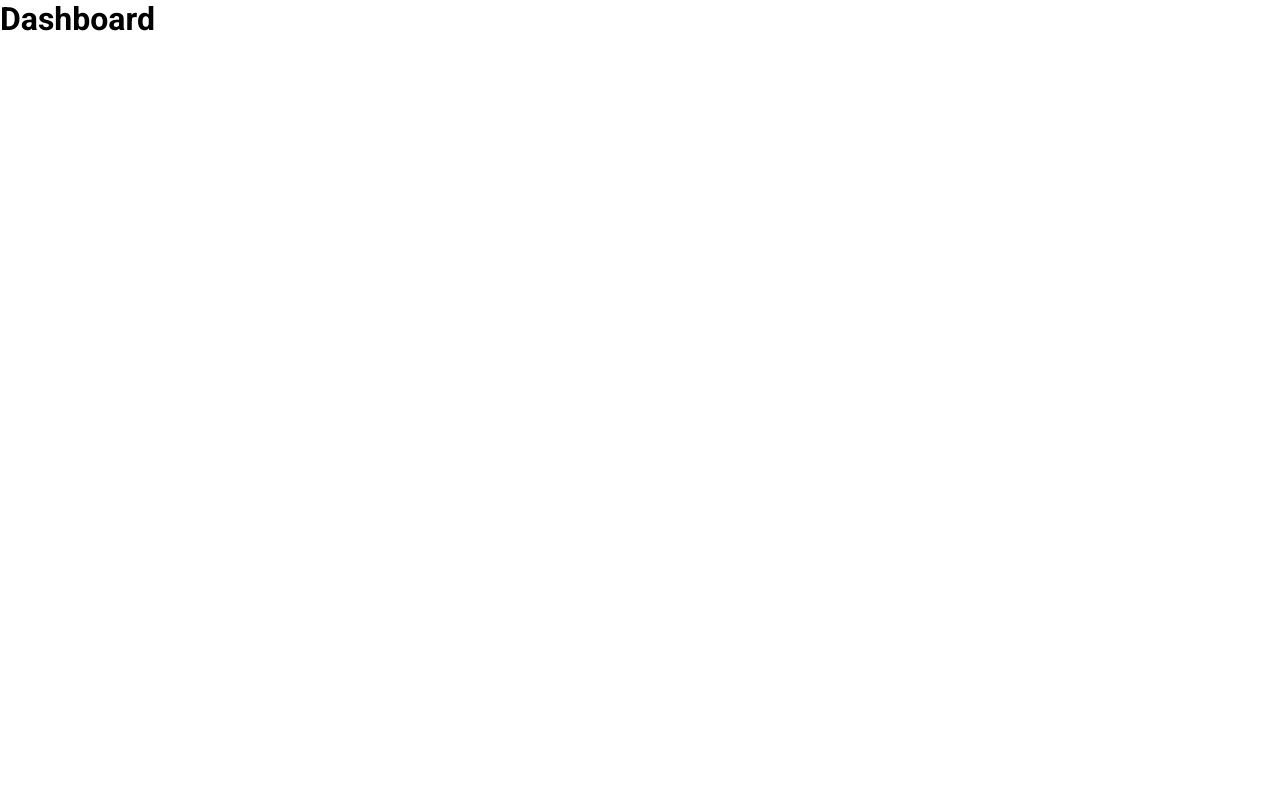
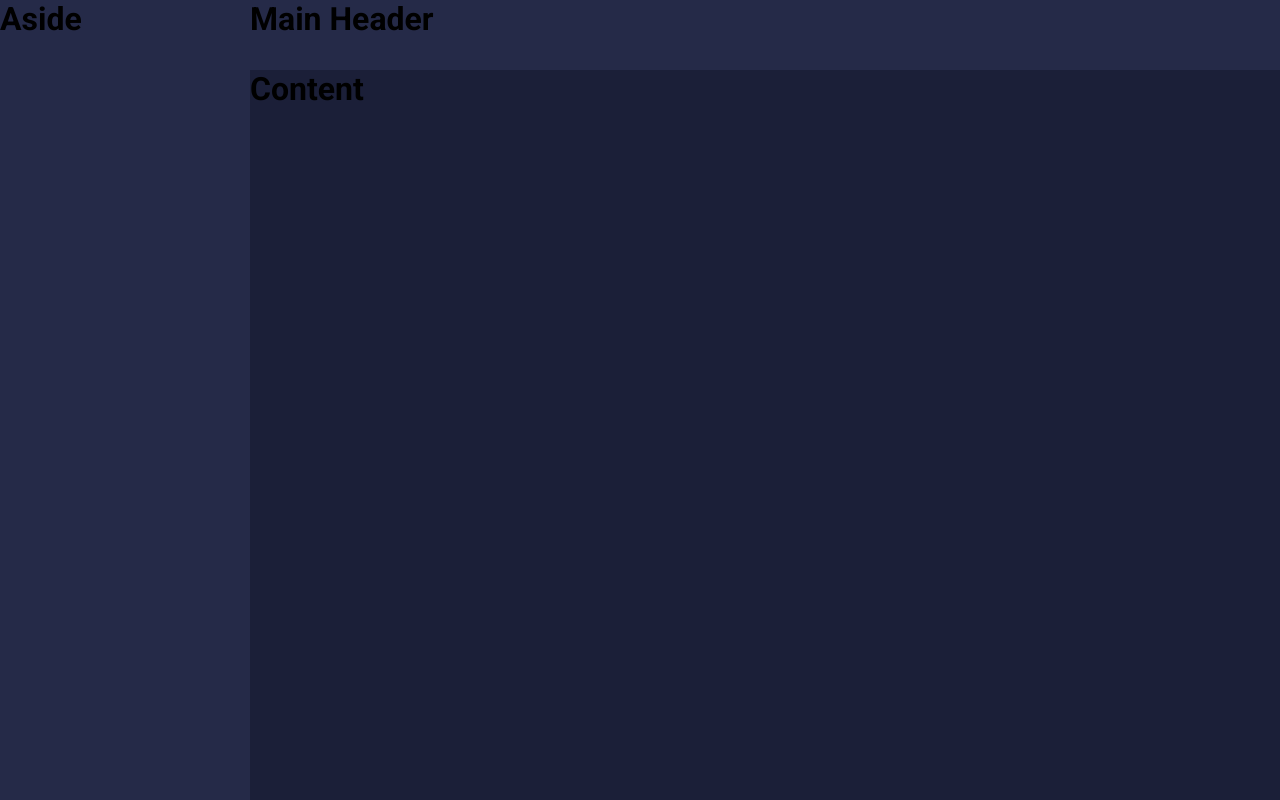
Before and after one commit to allanncruz/finance-dashboard, a React (Create React App) app: page / in a window 1280 px wide. Built offline with nearby package versions, Linux system fonts and the light colour scheme; the HTML template or start-up script is replaced by a standard one.

Commit message:
structure layout

```diff
--- a/src/App.tsx
+++ b/src/App.tsx
@@ -1,13 +1,13 @@
 import React from "react";
 import GlobalStyles from './styles/GlobalStyles';
 
-import Dashboard from './pages/Dashbord';
+import Layout from './components/Layout';
 
 const App: React.FC = () => {
   return(
     <>
       <GlobalStyles />
-      <Dashboard />
+      <Layout />
     </>
   );
 }
--- a/src/components/Aside/index.tsx
+++ b/src/components/Aside/index.tsx
@@ -6,7 +6,7 @@
 const Aside: React.FC = () => {
   return(
     <Container>
-      <h1>AS</h1>
+      <h1>Aside</h1>
     </Container>
   );
 }
--- a/src/components/Aside/styles.ts
+++ b/src/components/Aside/styles.ts
@@ -1,3 +1,6 @@
 import styled from "styled-components";
 
-export const Container = styled.div``;
+export const Container = styled.div`
+  grid-area: AS;
+  background: #252a48;
+`;
--- a/src/components/Content/index.tsx
+++ b/src/components/Content/index.tsx
@@ -6,7 +6,7 @@
 const Content: React.FC = () => {
   return(
     <Container>
-      <h1>CT</h1>
+      <h1>Content</h1>
     </Container>
   );
 }
--- a/src/components/Content/styles.ts
+++ b/src/components/Content/styles.ts
@@ -1,3 +1,6 @@
 import styled from "styled-components";
 
-export const Container = styled.div``;
+export const Container = styled.div`
+  grid-area: CT;
+  background: #1b1f38;
+`;
--- a/src/components/Layout/index.tsx
+++ b/src/components/Layout/index.tsx
@@ -1,13 +1,19 @@
-import React from "react";
+import React from 'react';
 import {
-  Container
+  Grid
 } from './styles'
+
+import MainHeader from '../MainHeader';
+import Aside from '../Aside';
+import Content from '../Content';
 
 const Layout: React.FC = () => {
   return(
-    <Container>
-      <h1>Layout</h1>
-    </Container>
+    <Grid>
+      <MainHeader />
+      <Aside />
+      <Content />
+    </Grid>
   );
 }
 
--- a/src/components/Layout/styles.ts
+++ b/src/components/Layout/styles.ts
@@ -1,3 +1,9 @@
 import styled from "styled-components";
 
-export const Container = styled.div``;
+export const Grid = styled.div`
+  display: grid;
+  grid-template-columns: 250px auto;
+  grid-template-rows: 70px auto;
+  grid-template-areas: 'AS MH' 'AS CT';
+  height: 100vh;
+`;
--- a/src/components/MainHeader/index.tsx
+++ b/src/components/MainHeader/index.tsx
@@ -6,7 +6,7 @@
 const MainHeader: React.FC = () => {
   return(
     <Container>
-      <h1>MH</h1>
+      <h1>Main Header</h1>
     </Container>
   );
 }
--- a/src/components/MainHeader/styles.ts
+++ b/src/components/MainHeader/styles.ts
@@ -1,3 +1,6 @@
 import styled from "styled-components";
 
-export const Container = styled.div``;
+export const Container = styled.div`
+  grid-area: MH;
+  background: #252a48;
+`;
```
